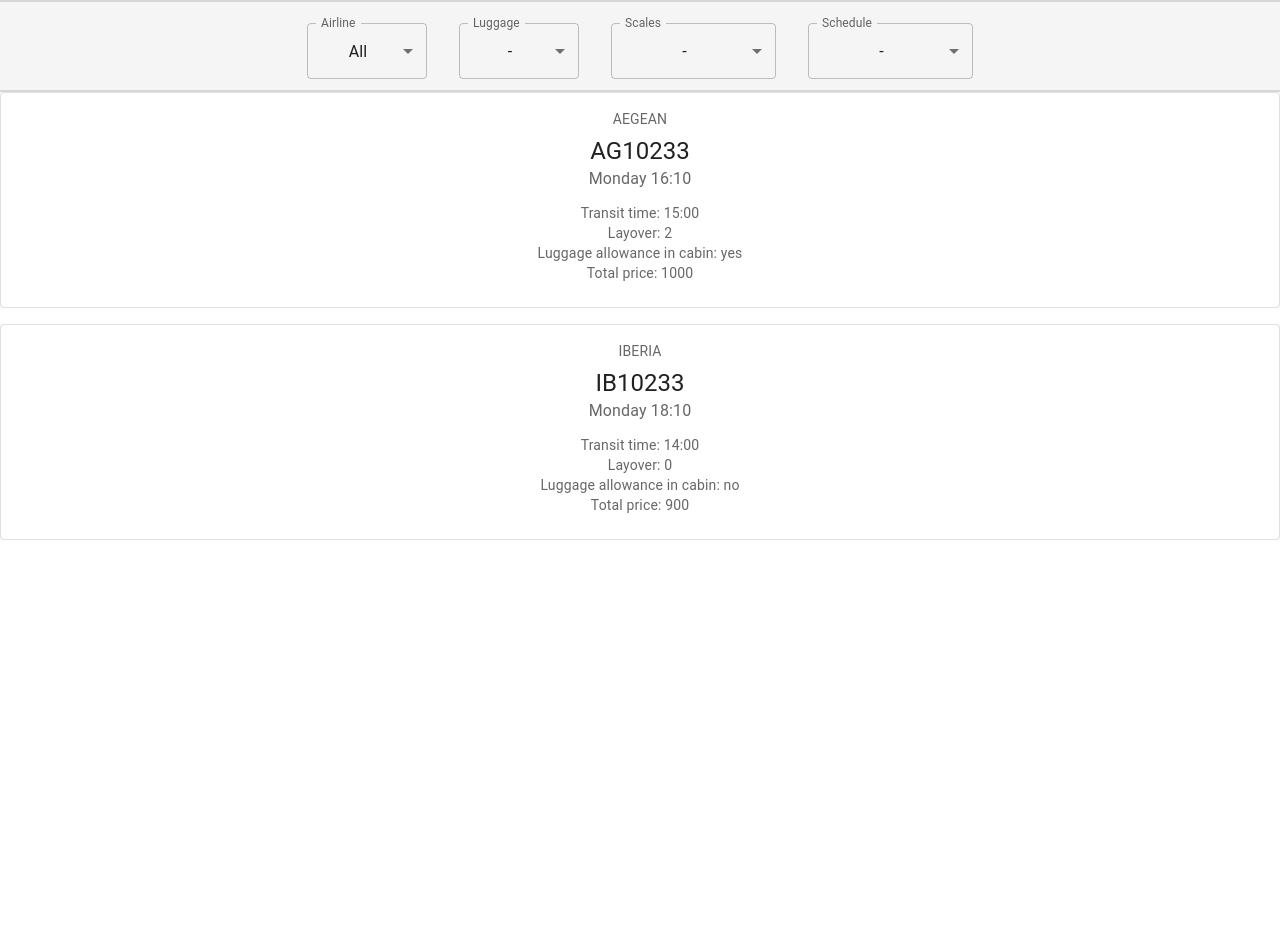
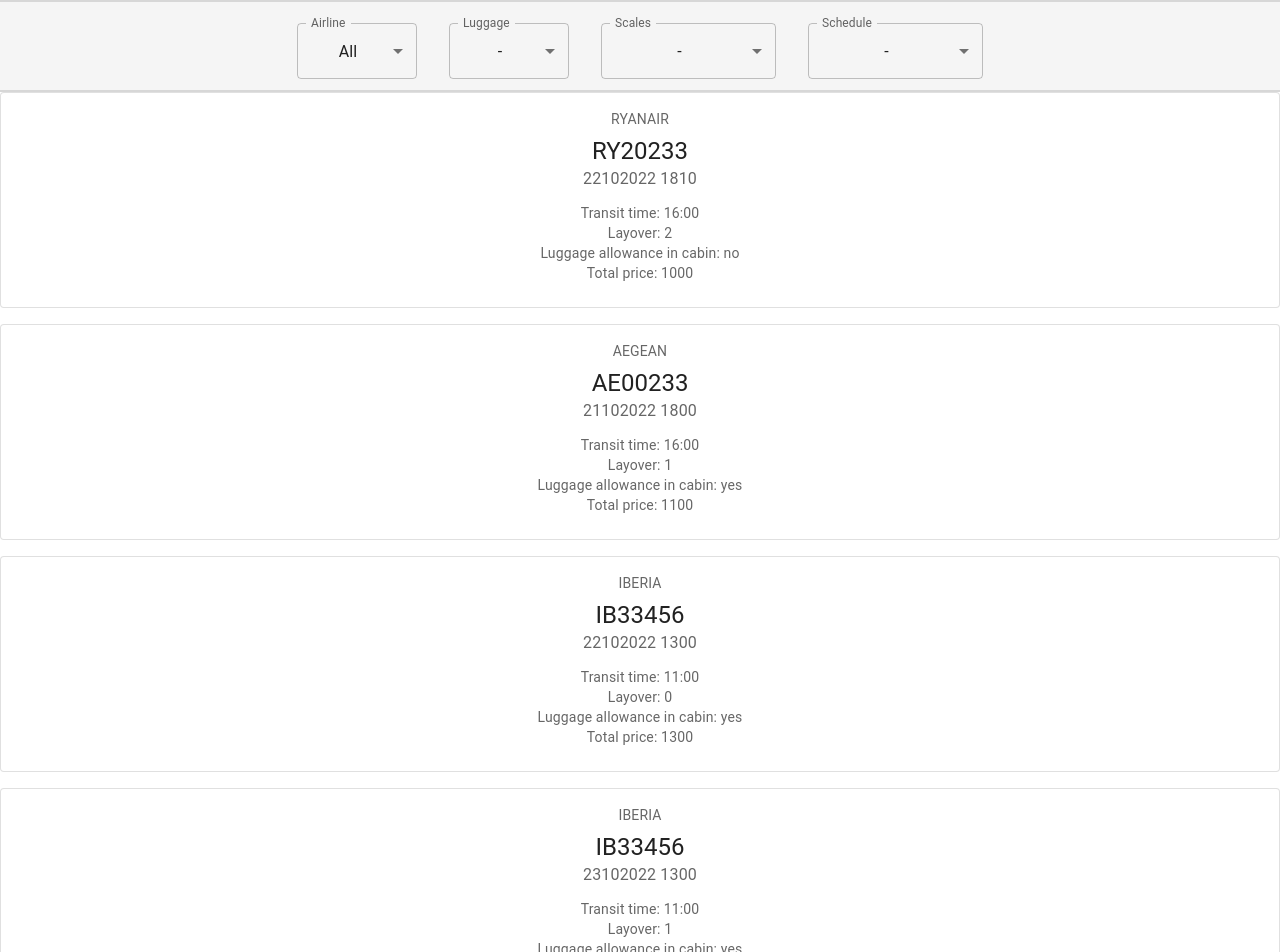
Before and after one commit to GeorgiaAsimaki/flight-service_frontend, a React (Create React App) app: page /results in a window 1280 px wide. Shown: the top 952 px of the page. Before the commit the page ends 800 px from the top, so only its background shows below. Built offline with nearby package versions, Linux system fonts and the light colour scheme.

Commit message:
Results schedule & scales filters v3

```diff
--- a/src/components/Results.js
+++ b/src/components/Results.js
@@ -14,11 +14,22 @@
 
 
 const Results = () => {
+
+
+
     const [comp,setComp]=React.useState('All');
     const [scales,setScales]=React.useState("0");
     const [lug,setLuggage]=React.useState(false);
     const [time,setTimeF]=React.useState("0");
 
+    //DAY: DDMMYYYY
+    //TIME:HHMM
+    const [info,SetInfo]=React.useState([["RYANAIR","RY20233", "1810", "22102022", "16:00","2",false,"1000"],
+                                          ["AEGEAN","AE00233", "1800", "21102022", "16:00","1",true,"1100"],
+                                          ["IBERIA","IB33456", "1300", "22102022", "11:00","0",true,"1300"],
+                                          ["IBERIA","IB33456", "1300", "23102022", "11:00","1",true,"1300"]]  )
+
+    const [list,SetList]=React.useState(info);
 
     const handleAirlineF = (e) => {
         setComp(e.target.value);
@@ -29,11 +40,23 @@
     }
 
     const handleScalesF = (e) => {
-            setScales(e.target.value);
+        setScales(e.target.value);
+        if(e.target.value==="1"){
+                 info.sort((a, b) => a[5] - b[5]);
+        }
+        else if(e.target.value==="2"){
+            info.sort((a, b) => b[5] - a[5]);
+        }
     }
 
     const handleTimeF = (e) => {
         setTimeF(e.target.value);
+        if(e.target.value==="1"){
+            info.sort((a, b) => (a[3]===b[3])?(a[2]-b[2]):(a[3]-b[3]));
+        }
+        else if(e.target.value==="2"){
+            info.sort((a, b) => (a[3]===b[3])?(b[2]-a[2]):(b[3]-a[3]));
+        }
     }
 
     return(
@@ -67,7 +90,7 @@
                             <MenuItem value={false}> - </MenuItem>
                         </Select>
                 </FormControl>
-                <FormControl sx={{m: 2, top:5,  minWidth: 165 }} >
+                <FormControl sx={{m: 2, top:5,  minWidth: 175 }} >
                     <InputLabel id="demo-simple-select-helper-label">Scales</InputLabel>
                         <Select
                             labelId="demo-simple-select-helper-label"
@@ -81,7 +104,7 @@
                             <MenuItem value={"2"}>Descending order</MenuItem>
                         </Select>
                 </FormControl>
-                <FormControl sx={{m: 2, top:5,  minWidth: 165 }} >
+                <FormControl sx={{m: 2, top:5,  minWidth: 175 }} >
                     <InputLabel id="demo-simple-select-helper-label">Schedule</InputLabel>
                         <Select
                             labelId="demo-simple-select-helper-label"
@@ -98,31 +121,58 @@
              </Box>
                 <Stack spacing={2}>
                     <Informations
-                        company="AEGEAN"
+                        company={info[0][0]}
                         companyF={comp}
-                        flightNum = "AG10233"
-                        timeDep = "16:10"
-                        dateDep = "Monday"
-                        timeTransit = "15:00"
-                        layover = "2"
+                        flightNum = {info[0][1]}
+                        timeDep = {info[0][2]}
+                        dateDep = {info[0][3]}
+                        timeTransit = {info[0][4]}
+                        layover = {info[0][5]}
                         layoverF = {scales}
-                        luggage = {true}
+                        luggage = {info[0][6]}
                         luggageF = {lug}
-                        price = "1000" >
+                        price = {info[0][7]}
+                        >
                     </Informations>
                     <Informations
-                        company="IBERIA"
+                        company={info[1][0]}
                         companyF={comp}
-                         flightNum = "IB10233"
-                         timeDep = "18:10"
-                         dateDep = "Monday"
-                         timeTransit = "14:00"
-                         layover = "0"
-                         layoverF = {scales}
-                         luggage = {false}
-                         luggageF = {lug}
-                         price = "900"
-
+                        flightNum = {info[1][1]}
+                        timeDep = {info[1][2]}
+                        dateDep = {info[1][3]}
+                        timeTransit = {info[1][4]}
+                        layover = {info[1][5]}
+                        layoverF = {scales}
+                        luggage = {info[1][6]}
+                        luggageF = {lug}
+                        price = {info[1][7]}>
+                    </Informations>
+                    <Informations
+                        company={info[2][0]}
+                        companyF={comp}
+                        flightNum = {info[2][1]}
+                        timeDep = {info[2][2]}
+                        dateDep = {info[2][3]}
+                        timeTransit = {info[2][4]}
+                        layover = {info[2][5]}
+                        layoverF = {scales}
+                        luggage = {info[2][6]}
+                        luggageF = {lug}
+                        price = {info[2][7]}
+                         >
+                    </Informations>
+                    <Informations
+                        company={info[3][0]}
+                        companyF={comp}
+                        flightNum = {info[3][1]}
+                        timeDep = {info[3][2]}
+                        dateDep = {info[3][3]}
+                        timeTransit = {info[3][4]}
+                        layover = {info[3][5]}
+                        layoverF = {scales}
+                        luggage = {info[3][6]}
+                        luggageF = {lug}
+                        price = {info[3][7]}
                          >
                     </Informations>
 
```
